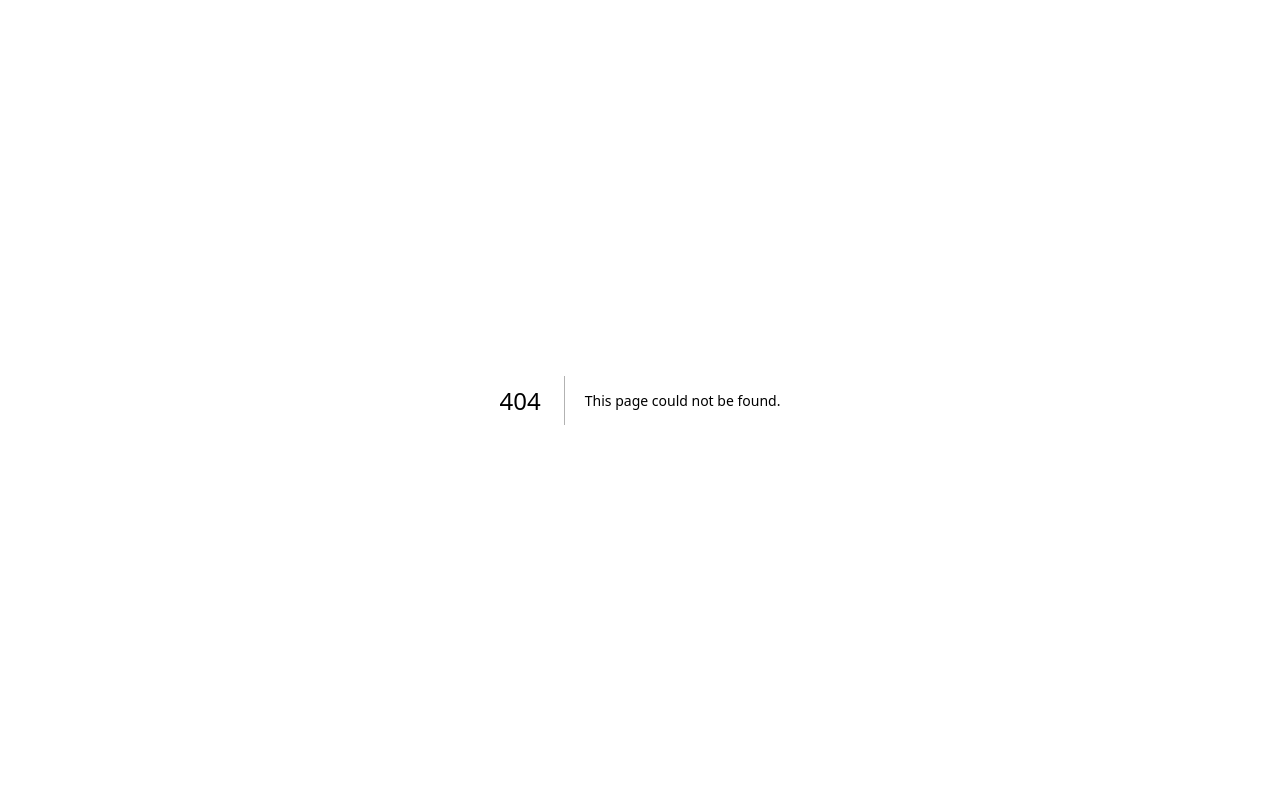
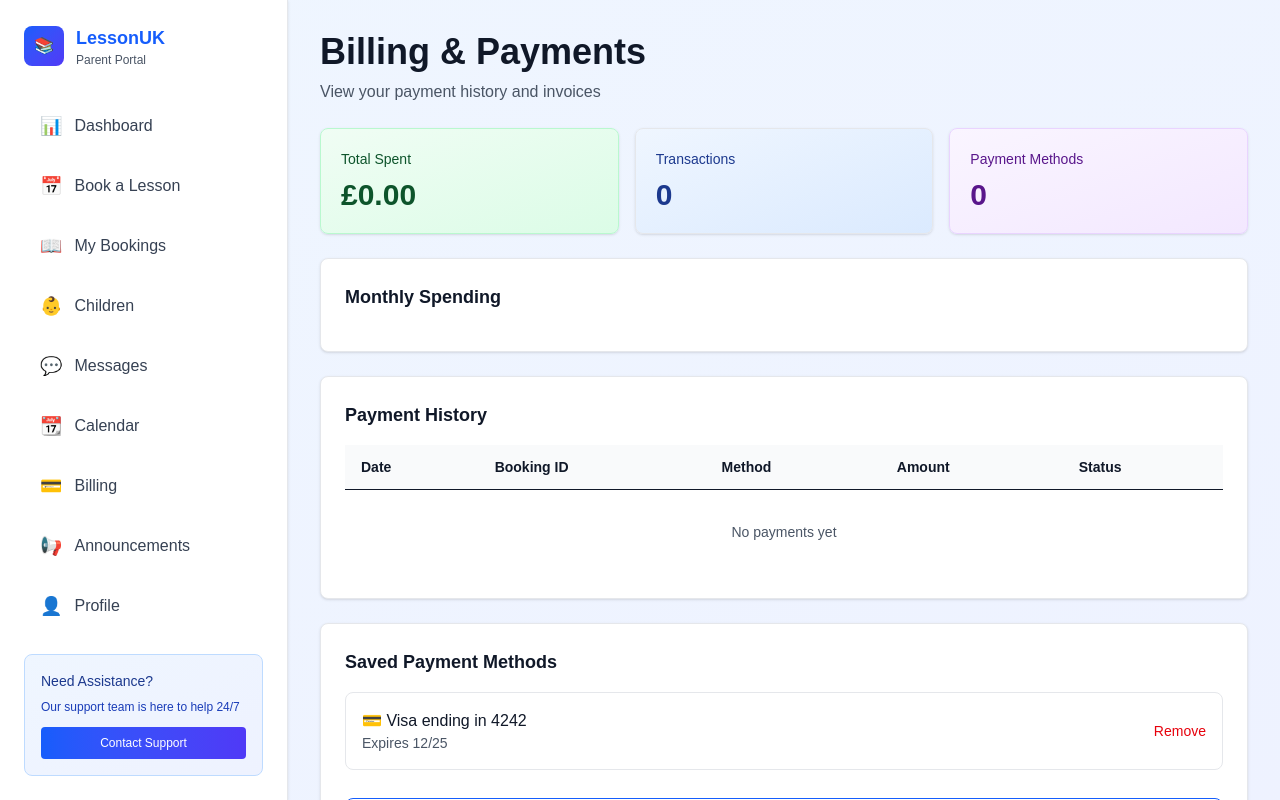
Before and after one commit to noblelar/galini_edu_book, a Next.js app: page /parent/billing in a window 1280 px wide. Before the commit this address had no page. Built offline with nearby package versions, Linux system fonts and the light colour scheme.

Commit message:
Create payments & billing page
cgen-d84dc69adc2e4950bce23a5071fa69cd

```diff
--- /dev/null
+++ b/src/app/parent/billing/page.tsx
@@ -0,0 +1,144 @@
+"use client";
+import { useEffect, useState } from "react";
+import { LocalDB } from "@/lib/booking/storage";
+import { ParentDB, ParentPayment } from "@/lib/booking/parent-storage";
+import { formatCurrency } from "@/lib/booking/admin";
+
+export default function BillingPage() {
+  const [payments, setPayments] = useState<ParentPayment[]>([]);
+  const [loading, setLoading] = useState(true);
+  const [parentId] = useState("parent_demo_001");
+
+  useEffect(() => {
+    const allPayments = ParentDB.getPaymentsByParent(parentId);
+    setPayments(allPayments);
+    setLoading(false);
+  }, [parentId]);
+
+  const totalSpent = payments.filter((p) => p.status === "completed").reduce((sum, p) => sum + p.amount, 0);
+  const monthlyBreakdown = payments.reduce(
+    (acc, p) => {
+      const month = p.transactionDate.slice(0, 7);
+      acc[month] = (acc[month] || 0) + (p.status === "completed" ? p.amount : 0);
+      return acc;
+    },
+    {} as Record<string, number>
+  );
+
+  if (loading) {
+    return <div className="flex items-center justify-center min-h-screen">Loading...</div>;
+  }
+
+  return (
+    <div className="space-y-6">
+      <div>
+        <h1 className="text-4xl font-bold">Billing & Payments</h1>
+        <p className="text-gray-600 mt-2">View your payment history and invoices</p>
+      </div>
+
+      {/* Summary Cards */}
+      <div className="grid grid-cols-1 md:grid-cols-3 gap-4">
+        <div className="border border-gray-200 rounded-lg p-5 bg-gradient-to-br from-green-50 to-green-100 border-green-200 shadow-sm">
+          <p className="text-sm text-green-900 font-medium">Total Spent</p>
+          <p className="text-3xl font-bold text-green-900 mt-2">{formatCurrency(totalSpent)}</p>
+        </div>
+
+        <div className="border border-gray-200 rounded-lg p-5 bg-gradient-to-br from-blue-50 to-blue-100 border-blue-200 shadow-sm">
+          <p className="text-sm text-blue-900 font-medium">Transactions</p>
+          <p className="text-3xl font-bold text-blue-900 mt-2">{payments.filter((p) => p.status === "completed").length}</p>
+        </div>
+
+        <div className="border border-gray-200 rounded-lg p-5 bg-gradient-to-br from-purple-50 to-purple-100 border-purple-200 shadow-sm">
+          <p className="text-sm text-purple-900 font-medium">Payment Methods</p>
+          <p className="text-3xl font-bold text-purple-900 mt-2">
+            {new Set(payments.map((p) => p.paymentMethod)).size}
+          </p>
+        </div>
+      </div>
+
+      {/* Monthly Breakdown */}
+      <div className="border border-gray-200 rounded-lg p-6 bg-white shadow-sm">
+        <h2 className="font-bold text-lg mb-4">Monthly Spending</h2>
+        <div className="space-y-3">
+          {Object.entries(monthlyBreakdown)
+            .sort((a, b) => b[0].localeCompare(a[0]))
+            .map(([month, amount]) => (
+              <div key={month} className="flex items-center justify-between p-3 border border-gray-200 rounded">
+                <span className="font-medium">
+                  {new Date(month + "-01").toLocaleDateString("en-US", { month: "long", year: "numeric" })}
+                </span>
+                <span className="font-bold text-lg">{formatCurrency(amount)}</span>
+              </div>
+            ))}
+        </div>
+      </div>
+
+      {/* Payment History */}
+      <div className="border border-gray-200 rounded-lg p-6 bg-white shadow-sm">
+        <h2 className="font-bold text-lg mb-4">Payment History</h2>
+        <div className="overflow-x-auto">
+          <table className="w-full text-sm">
+            <thead className="bg-gray-50 border-b">
+              <tr>
+                <th className="text-left py-3 px-4 font-semibold">Date</th>
+                <th className="text-left py-3 px-4 font-semibold">Booking ID</th>
+                <th className="text-left py-3 px-4 font-semibold">Method</th>
+                <th className="text-left py-3 px-4 font-semibold">Amount</th>
+                <th className="text-left py-3 px-4 font-semibold">Status</th>
+              </tr>
+            </thead>
+            <tbody>
+              {payments.length > 0 ? (
+                payments.map((payment) => (
+                  <tr key={payment.id} className="border-b hover:bg-gray-50">
+                    <td className="py-3 px-4">{new Date(payment.transactionDate).toLocaleDateString()}</td>
+                    <td className="py-3 px-4 font-mono text-xs">{payment.bookingId.slice(0, 8)}</td>
+                    <td className="py-3 px-4 capitalize">{payment.paymentMethod.replace("_", " ")}</td>
+                    <td className="py-3 px-4 font-semibold">{formatCurrency(payment.amount)}</td>
+                    <td className="py-3 px-4">
+                      <span
+                        className={`px-2 py-1 rounded text-xs font-medium ${
+                          payment.status === "completed"
+                            ? "bg-green-100 text-green-800"
+                            : payment.status === "failed"
+                            ? "bg-red-100 text-red-800"
+                            : "bg-blue-100 text-blue-800"
+                        }`}
+                      >
+                        {payment.status.charAt(0).toUpperCase() + payment.status.slice(1)}
+                      </span>
+                    </td>
+                  </tr>
+                ))
+              ) : (
+                <tr>
+                  <td colSpan={5} className="py-8 text-center text-gray-600">
+                    No payments yet
+                  </td>
+                </tr>
+              )}
+            </tbody>
+          </table>
+        </div>
+      </div>
+
+      {/* Saved Payment Methods */}
+      <div className="border border-gray-200 rounded-lg p-6 bg-white shadow-sm">
+        <h2 className="font-bold text-lg mb-4">Saved Payment Methods</h2>
+        <div className="space-y-3">
+          <div className="p-4 border border-gray-200 rounded-lg flex items-center justify-between hover:bg-gray-50">
+            <div>
+              <p className="font-medium">💳 Visa ending in 4242</p>
+              <p className="text-sm text-gray-600">Expires 12/25</p>
+            </div>
+            <button className="text-red-600 hover:text-red-700 font-medium text-sm">Remove</button>
+          </div>
+
+          <button className="w-full px-4 py-3 border border-blue-600 text-blue-600 rounded-lg hover:bg-blue-50 font-medium mt-4">
+            + Add Payment Method
+          </button>
+        </div>
+      </div>
+    </div>
+  );
+}
```
